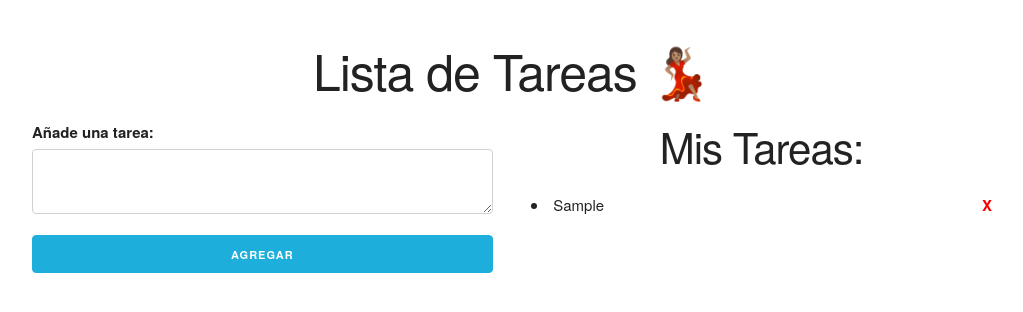
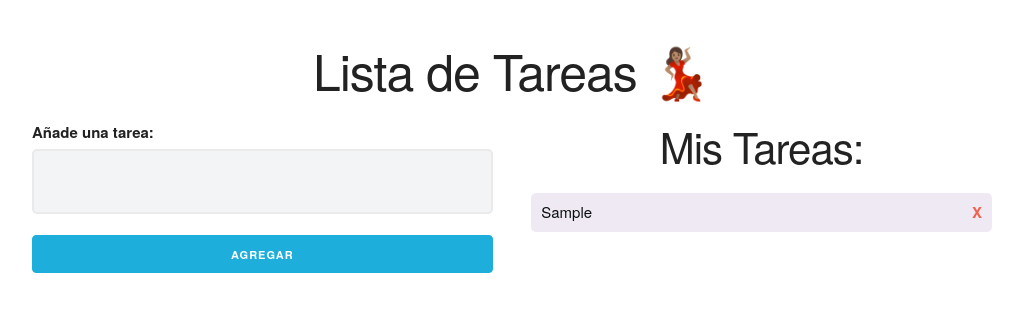
Before and after one commit to Tiken-Dev/local-storage, a plain HTML site: page index.html in a window 1280 px wide. Both pictures are taken after typing "Sample" into the empty fields and a click on the input "Agregar". Shown: the whole page, without its empty margins (128-1151 px from the left). Drawn offline with Linux system fonts and the light colour scheme.

Commit message:
styles changes

```diff
--- a/css/custom.css
+++ b/css/custom.css
@@ -9,12 +9,12 @@ h1, h2 {
 .borrar-tweet:hover {
     float: right;
     cursor: pointer;
-    color: red;
+    color: #ee6352;
     font-weight: bold;
 }
 
 .error {
-    background-color: red;
+    background-color: #ed4f3a;
     text-align: center;
     padding: 10px;
     text-transform: uppercase;
@@ -22,4 +22,31 @@ h1, h2 {
     max-width: 400px;
     margin: 0 auto;
     color: white;
+    border-radius: .25rem;
+    margin-top: 2rem;
 }
+
+textarea {
+    resize: none;
+    width: 100%;
+    padding: 0.5rem 1rem;
+    border: 1px solid transparent;
+    background-color: #F2F4F6;
+    border-radius: 0.5rem;
+    outline: none;
+    border: 2px solid #EAEAEA;
+    transition: 500ms;
+    color: #7A8990;
+}
+
+textarea:focus {
+    border: 2px solid #34C3F0;
+}
+
+.tareas {
+    background-color: #efe9f4;
+    padding: .75rem 1rem;
+    list-style: none;
+    border-radius: .5rem;
+    color: #080f0f;
+}
--- a/css/skeleton.css
+++ b/css/skeleton.css
@@ -186,7 +186,8 @@ input[type="button"] {
   border-radius: 4px;
   border: 1px solid #bbb;
   cursor: pointer;
-  box-sizing: border-box; }
+  box-sizing: border-box;
+  transition: .3s; }
 .button:hover,
 button:hover,
 input[type="submit"]:hover,
--- a/js/app.js
+++ b/js/app.js
@@ -14,8 +14,6 @@ function eventListeners() {
     // Cuando el documento está listo:
     document.addEventListener('DOMContentLoaded', () => {
         tweets = JSON.parse( localStorage.getItem('tweets')) || [];
-
-        console.log(tweets);
 
         crearHTML();
     });
@@ -95,6 +93,7 @@ function crearHTML() {
 
             // Crear el HTML:
             const li = document.createElement('li');
+            li.classList.add('tareas');
 
             // Añadir el texto:
             li.innerText = tweet.tweet; //Añadimos el valor de la llave tweet de nuestro OBJETO.
```
